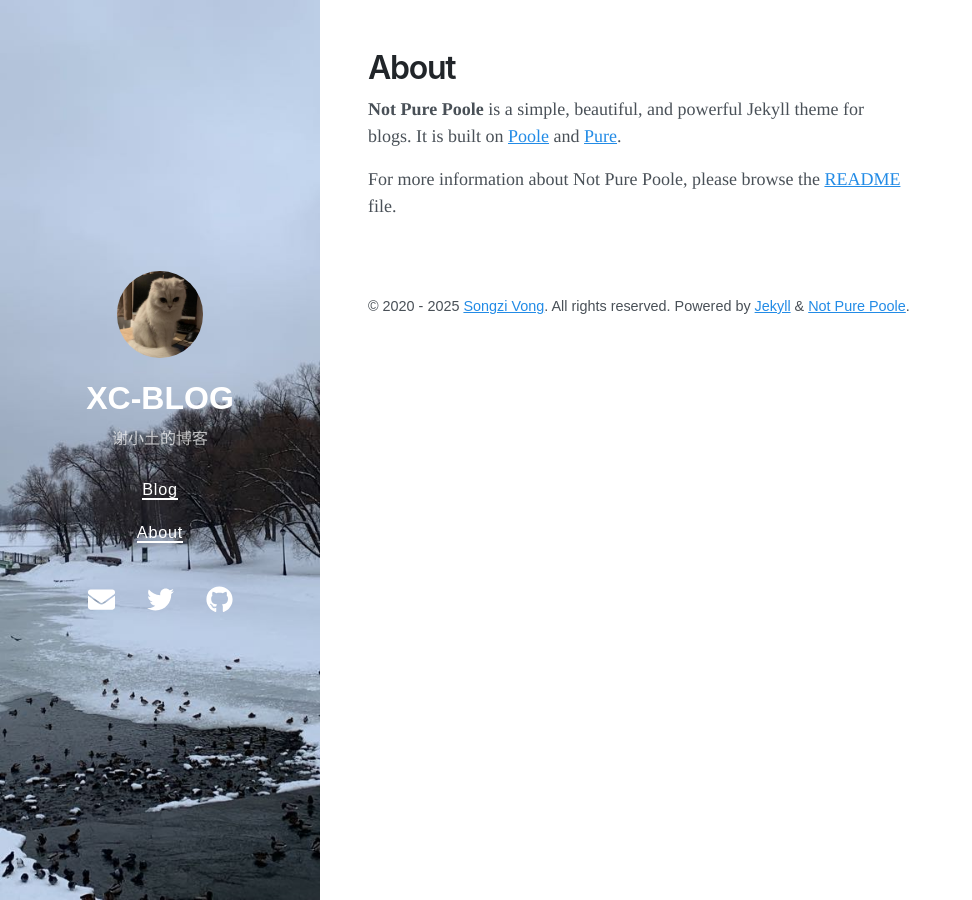
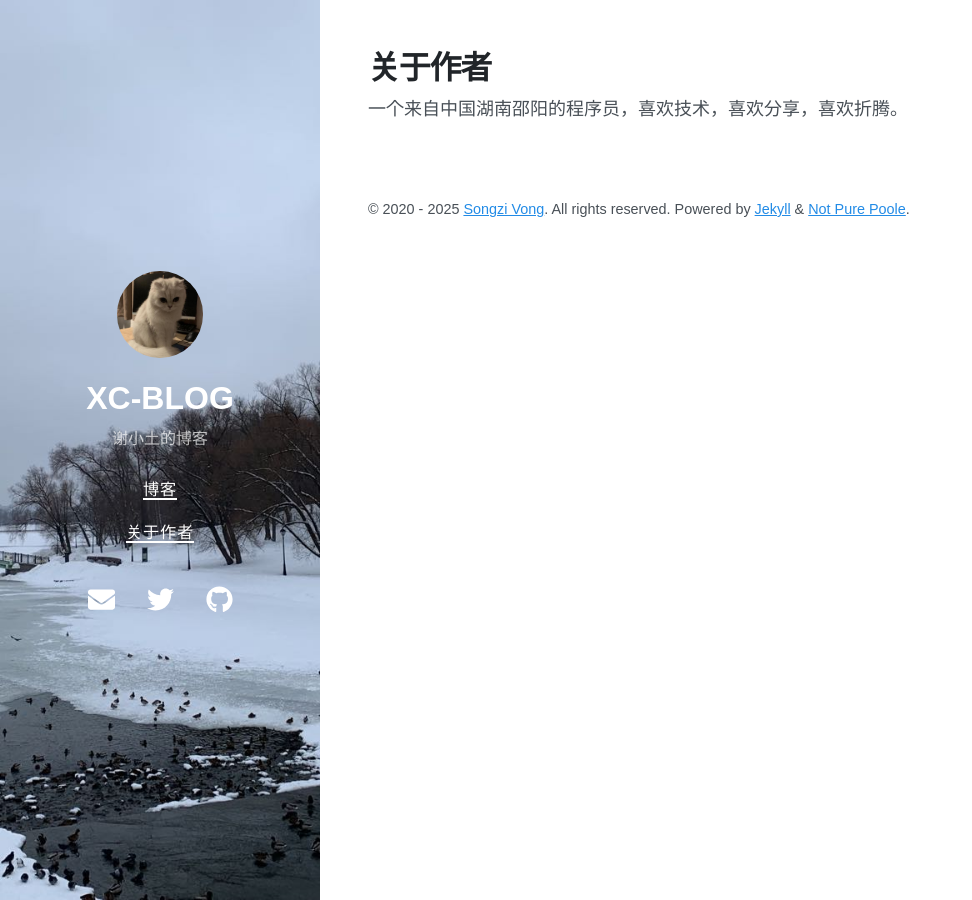
Before and after one commit to AKA-PoetCoder-XC/xc-blog, a Jekyll site: the page built from about.md, in a window 1280 px wide. Shown: the whole page, without its empty margins (0-972 px from the left). Built offline with Jekyll 4.4.1, drawn with Linux system fonts in a browser that asks for light colours; nearby versions of some CDN libraries.

Commit message:
调整配置

```diff
--- a/_data/archive.yml
+++ b/_data/archive.yml
@@ -1,9 +1,9 @@
 - type: dates
-  title: Dates
+  title: 时间线
   url: /dates/
 - type: categories
-  title: Categories
+  title: 分类
   url: /categories/
 - type: tags
-  title: Tags
+  title: 标签
   url: /tags/
--- a/_data/navigation.yml
+++ b/_data/navigation.yml
@@ -1,4 +1,4 @@
-- title: Blog
+- title: 博客
   url: /
-- title: About
+- title: 关于作者
   url: /about/
--- a/about.md
+++ b/about.md
@@ -1,8 +1,6 @@
 ---
 layout: page
-title: About
+title: 关于作者
 ---
 
-**Not Pure Poole** is a simple, beautiful, and powerful Jekyll theme for blogs. It is built on [Poole](https://github.com/poole/poole) and [Pure](https://purecss.io/).
-
-For more information about Not Pure Poole, please browse the [README](https://github.com/vszhub/not-pure-poole) file.
+一个来自中国湖南邵阳的程序员，喜欢技术，喜欢分享，喜欢折腾。
```
